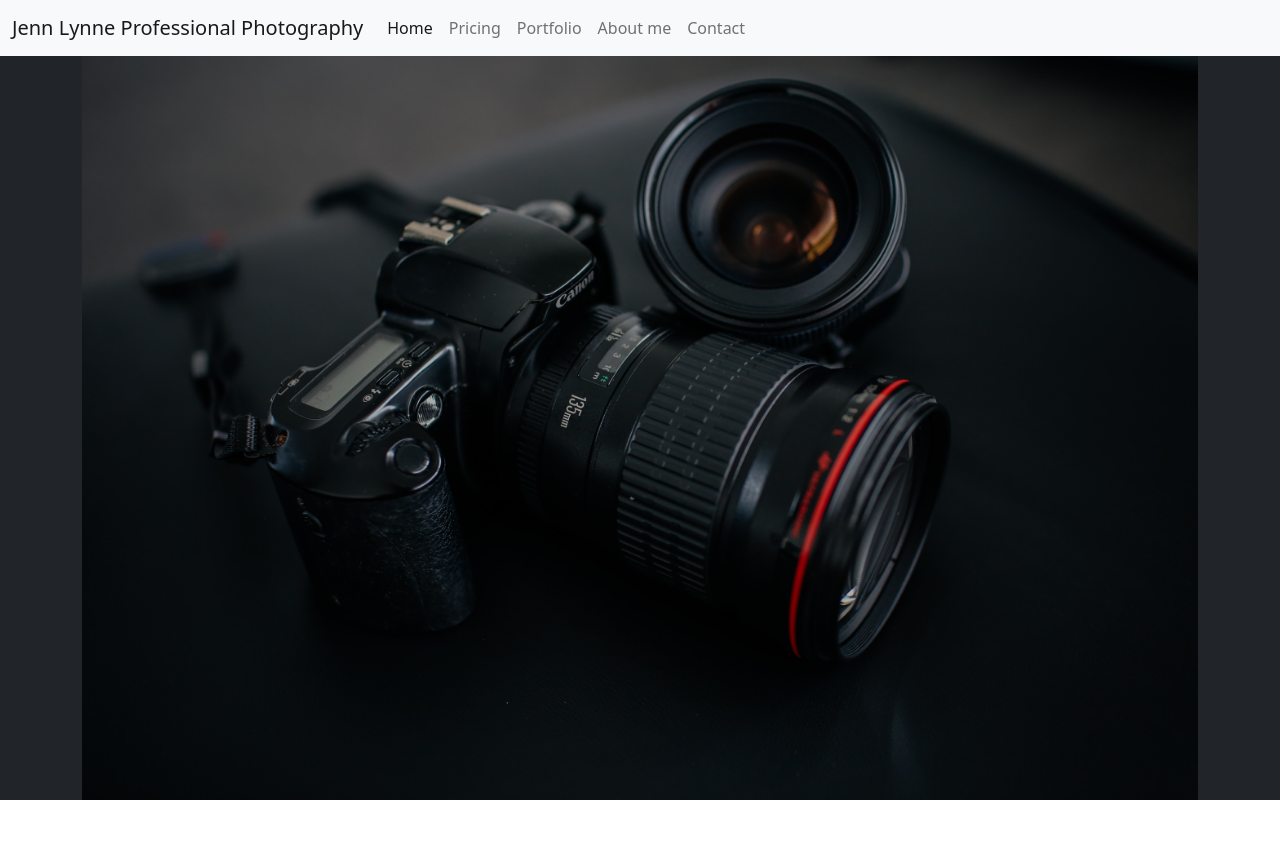
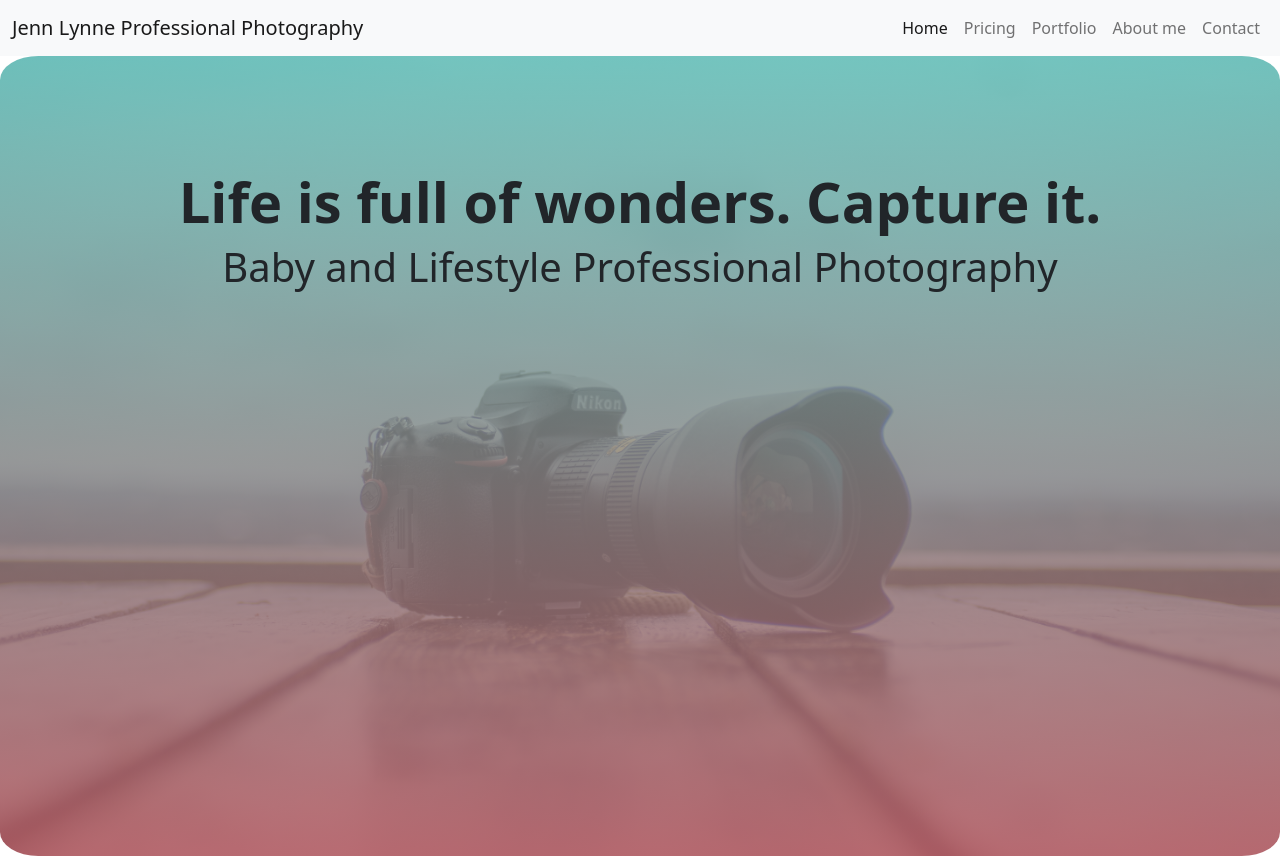
Before and after one commit to kaedda/jennlynnephotography, a plain HTML site: page index.html in a window 1280 px wide. Before the commit the page ends 800 px from the top, so only its background shows below. Drawn offline with nearby package versions, Linux system fonts and the light colour scheme.

Commit message:
added showcase

```diff
--- a/index.html
+++ b/index.html
@@ -5,7 +5,7 @@
     <meta http-equiv="X-UA-Compatible" content="IE=edge">
     <meta name="viewport" content="width=device-width, initial-scale=1.0">
     <link href="https://cdn.jsdelivr.net/npm/bootstrap@5.1.3/dist/css/bootstrap.min.css" rel="stylesheet" integrity="sha384-1BmE4kWBq78iYhFldvKuhfTAU6auU8tT94WrHftjDbrCEXSU1oBoqyl2QvZ6jIW3" crossorigin="anonymous">
-    <link rel="stylesheet" href="style.css">
+    <link rel="stylesheet" href="styles.css">
     <title>Jenn Lynne Professional Photography</title>
 </head>
 <body>
@@ -17,7 +17,7 @@
           <span class="navbar-toggler-icon"></span>
         </button>
           <div class="collapse navbar-collapse" id="navbarSupportedContent">
-            <ul class="navbar-nav me-auto mb-2 mb-lg-0">
+            <ul class="navbar-nav ms-auto mb-2 mb-lg-0">
               <li class="nav-item">
                 <a class="nav-link active" aria-current="page" href="#">Home</a>
               </li>
@@ -39,10 +39,13 @@
   </nav>
 
 <!-- showcase -->
-     <section class="bg-dark text-light text-center">
-       <div class="container">
-         <div>
-           <img src="img/william-thomas.jpg" class="img-fluid w-100" alt="picture of a camera">
+  <section class="showcase">
+    <div class="container text-center">
+      <div class="row justify-content-center">
+        <div class="col-md-10">
+          <h1 class="display-4">Life is full of wonders. Capture it.</h1>
+          <h2 class="display-6">Baby and Lifestyle Professional Photography</h2>
+        </div>
       </div>
     </div>
   </section>
--- a/styles.css
+++ b/styles.css
@@ -1,5 +1,15 @@
-.header {
-    background-image: url(/img/william-thomas.jpg);
-    width: 400px;
-    height: 400px;
+.showcase {
+    background: linear-gradient(rgba(89, 187, 179, 0.8), rgba(187, 89, 97, 0.8)), url(img/jd-gipson.jpg);
+    min-height: 100vh;
+    background-size: cover;
+    background-position: center;
+    background-attachment: fixed;
+    border-radius: 3%;
 }
+
+.showcase h1 {
+    margin-top: 2em;
+}
+.showcase h1, h2 {
+    font-weight: 700;
+}
```
Also changed, not shown: img/jd-gipson.jpg (added). Lines whose indentation alone changed are shown as unchanged.
